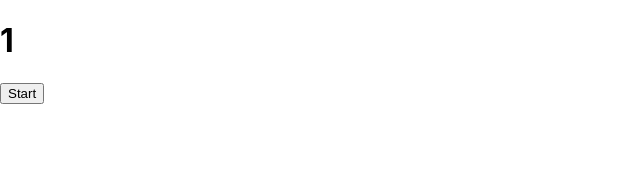
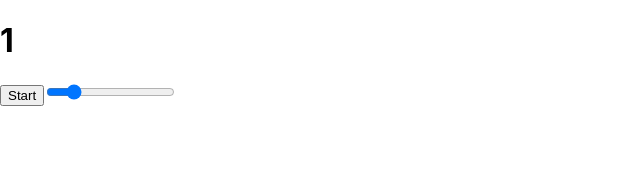
Before and after one commit to pentzzsolt/very-good-metronome, a React (Create React App) app: page / in a window 1280 px wide. Shown: the top 174 px of the page, without its empty margins (0-640 px from the left). Built offline with nearby package versions, Linux system fonts and the light colour scheme.

Commit message:
Add range input to adjust tempo

```diff
--- a/src/App.tsx
+++ b/src/App.tsx
@@ -21,6 +21,12 @@ class App extends React.Component<Props, State> {
     };
   };
 
+  public readonly handleChange = (event: React.ChangeEvent<HTMLInputElement>): void => {
+    this.setState({
+      tempo: parseInt(event.target.value)
+    });
+  };
+
   public readonly handleClick = (): void => {
     let interval;
     if (this.state.playing) {
@@ -39,6 +45,7 @@ class App extends React.Component<Props, State> {
       <div>
         <h1>{this.state.count}</h1>
         <button onClick={this.handleClick}>{this.state.playing ? "Stop" : "Start"}</button>
+        <input type="range" min="30" max="200" onChange={this.handleChange} value={this.state.tempo} step="1"></input>
       </div>
     );
   };
```
